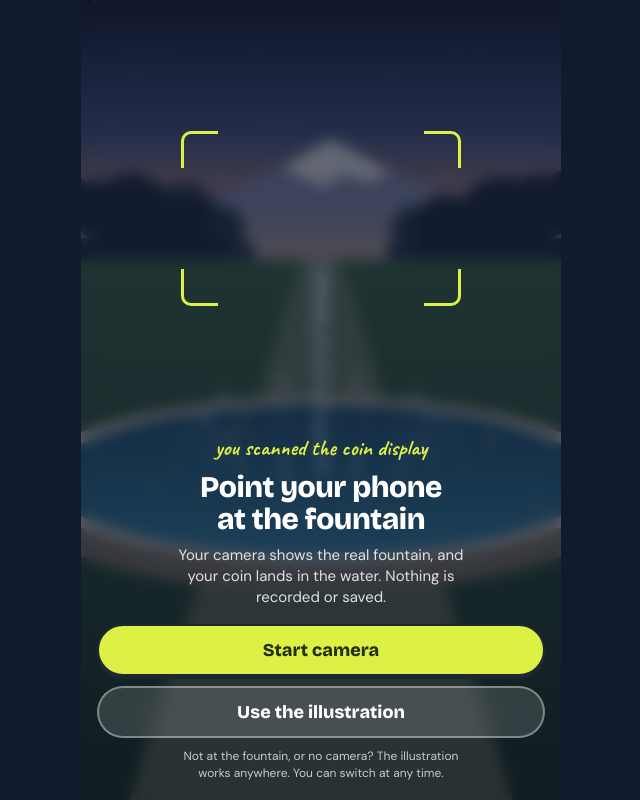
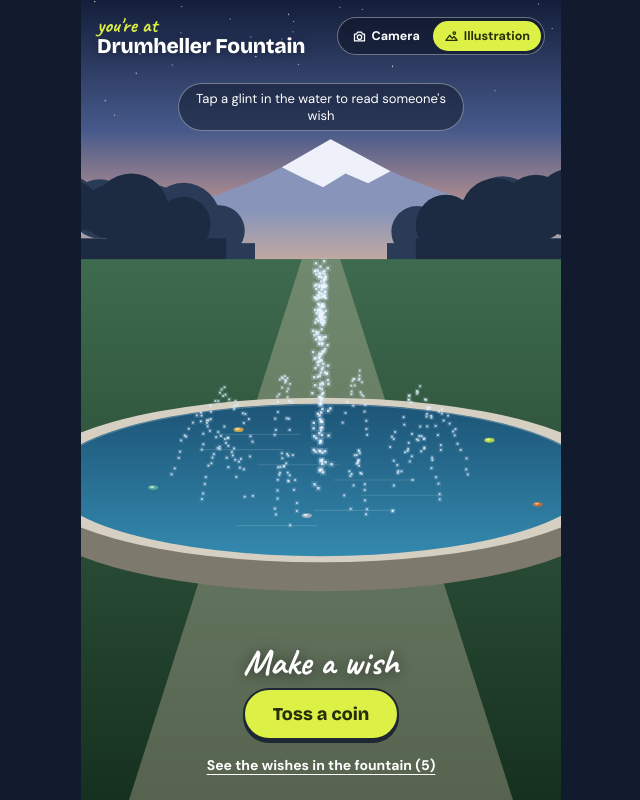
Before and after one commit to chiachenlee-candice/drumheller-wishes, a plain HTML site: page index.html in a window 1280 px wide. Shown: the whole page, without its empty margins (319-959 px from the left). Drawn offline with nearby package versions, Linux system fonts and the light colour scheme.

Commit message:
Open on the illustrated fountain; camera stays one tap away
Co-Authored-By: Claude Opus 5.5 <noreply@anthropic.com>

```diff
--- a/index.html
+++ b/index.html
@@ -974,7 +974,7 @@ document.addEventListener('keydown',e=>{ if(e.key==='Escape' && state.screen==='
 let last=performance.now();
 function frame(now){ const dt=Math.min(.05,(now-last)/1000); last=now; tick(dt, now/1000); coins3d.forEach(c=>c.step()); requestAnimationFrame(frame); }
 new ResizeObserver(resize).observe(app);
-resize(); renderDesign(); show('start'); requestAnimationFrame(frame);
+resize(); renderDesign(); show('home'); requestAnimationFrame(frame);
 document.fonts?.load('800 20px "Bricolage Grotesque"').then(()=>{ thumbCache.clear(); renderDesign(); if(state.screen==='coll') renderGrid(); }).catch(()=>{});
 initData();
 })();
```
